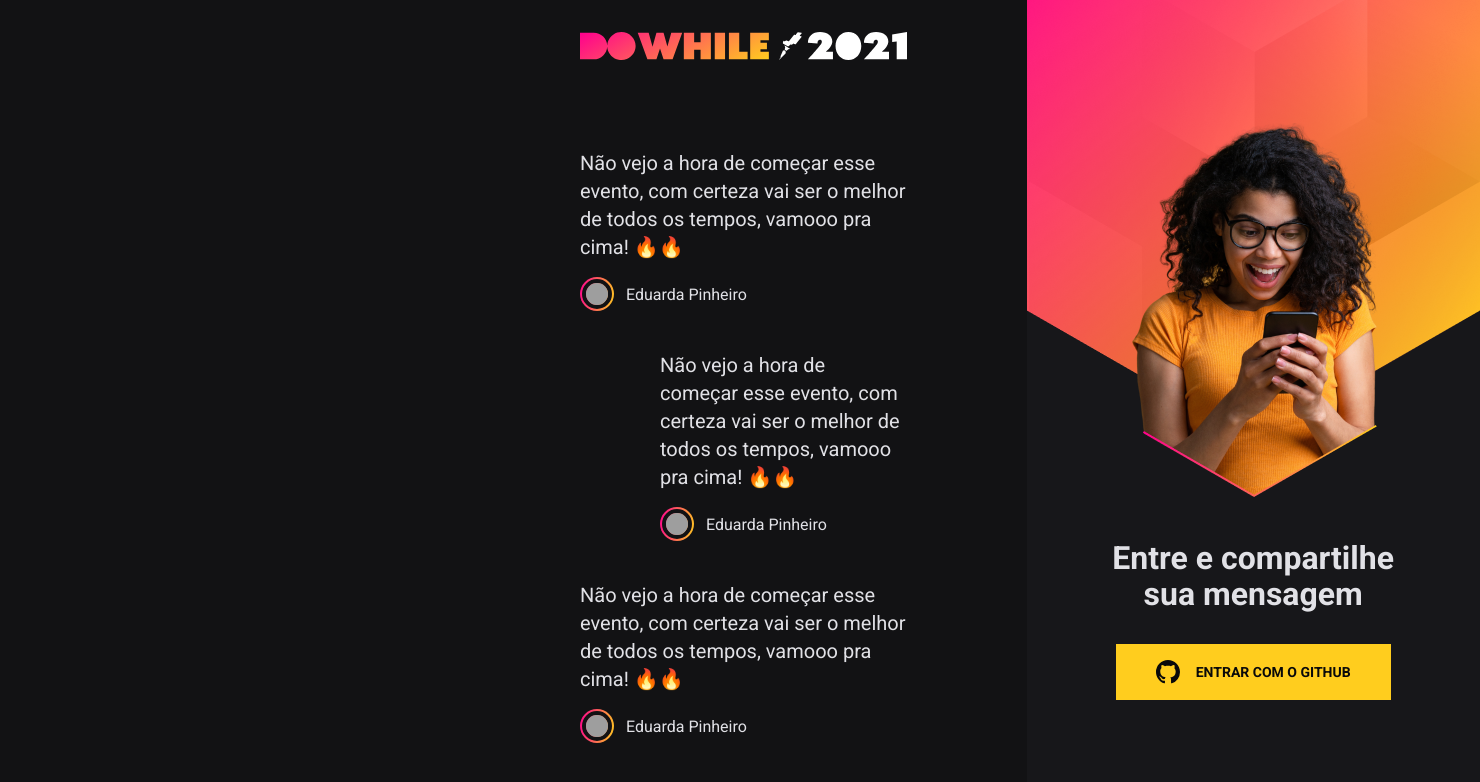
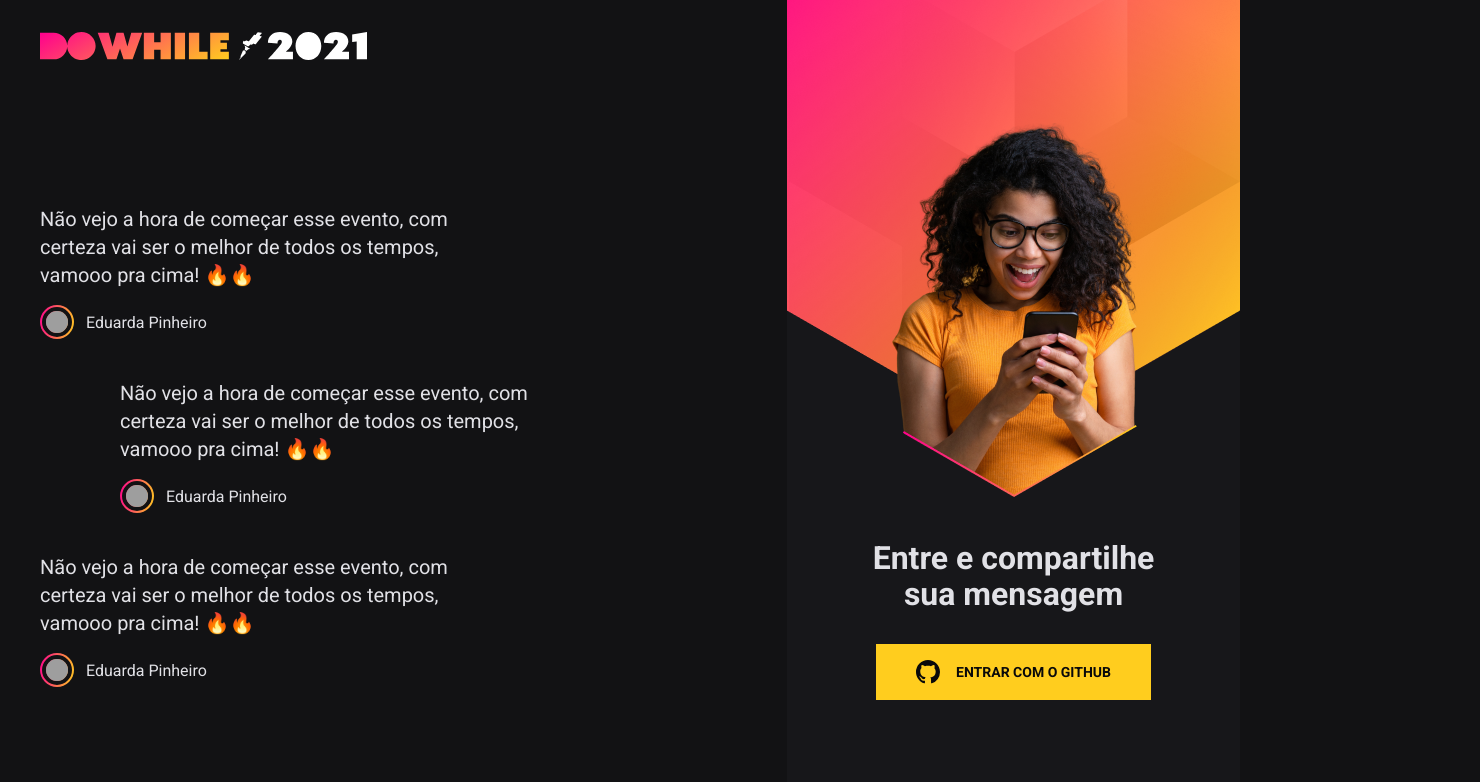
Before and after one commit to pinheiroduda/nlw-heat-impulse, a React (Vite) app in the folder frontend/: page / in a window 1280 px wide. Shown: the top 782 px of the page, 1480 px wide, since content can reach past the window. Built offline with nearby package versions, Linux system fonts and the light colour scheme; grey boxes are pictures that could not be loaded.

Commit message:
refactor: fix aplication max-width

```diff
--- a/frontend/index.html
+++ b/frontend/index.html
@@ -13,7 +13,7 @@
       rel="stylesheet"
     />
 
-    <title>Vite App</title>
+    <title>NLW Heat Impulse</title>
   </head>
   <body>
     <div id="root"></div>
--- a/frontend/src/App.module.scss
+++ b/frontend/src/App.module.scss
@@ -1,5 +1,5 @@
 .contentWrapper {
-  max-width: 120px;
+  max-width: 1200px;
   height: 100vh;
   margin: 0 auto;
 
```
